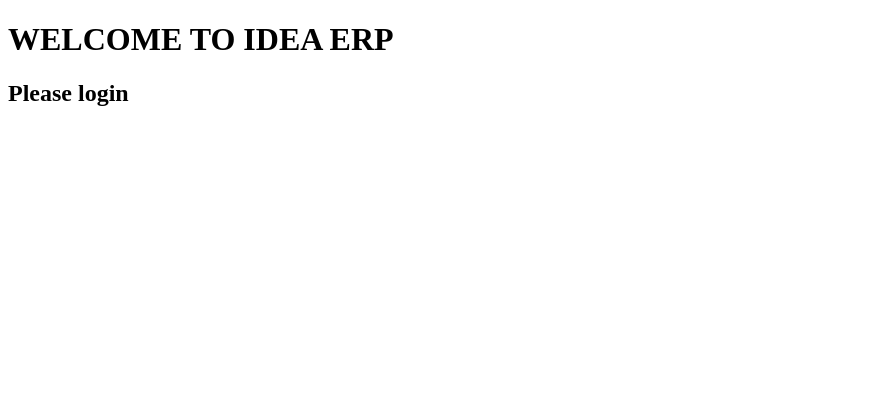
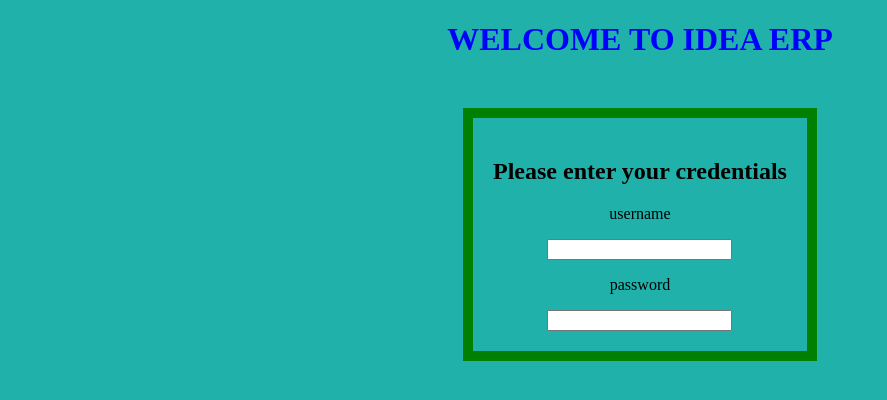
Before and after one commit to pabloisidorop/IdeaERP, a plain HTML site: page index.html in a window 1280 px wide. Shown: the whole page, without its empty margins (0-887 px from the left). Drawn offline with Linux system fonts and the light colour scheme.

Commit message:
Login box added

```diff
--- /dev/null
+++ b/css/style.css
@@ -0,0 +1,28 @@
+html
+
+.main-box {
+
+    width: fit-content;
+    border: 10px;
+    padding: 20px;
+    margin: 50px auto auto auto;
+    border-style: solid;
+    border-color: green;
+    border-width: 10px;
+    text-align: center;
+}
+
+.title-format {
+
+    text-align: center;
+    color: blue;
+}
+
+.background {
+    background-color: lightseagreen;
+}
+
+.login-box {
+
+
+}
--- a/index.html
+++ b/index.html
@@ -14,12 +14,34 @@
         <!-- Title -->
         <title>Idea ERP v1.0</title>
 
+        <!-- Style CSS -->
+        <link rel="stylesheet" href="css/style.css">
+
     </head>
 
-    <body>
+    <body class="background">
 
-        <div class="h1"><h1>WELCOME TO IDEA ERP</h1></div>
-        <div class="h2"><h2>Please login</h2></div>
+        <div>
+
+            <div class="title-format">
+                <h1>WELCOME TO IDEA ERP</h1>
+            </div>
+
+                <div class="main-box">
+
+                    <form action="#">
+                        <h2>Please enter your credentials</h2>
+                        <p>username</p>
+                        <input type="text">
+                        <p>password</p>
+                        <input type="password">
+
+                    </form>
+
+                </div>
+
+
+        </div>
 
     </body>
 
```
